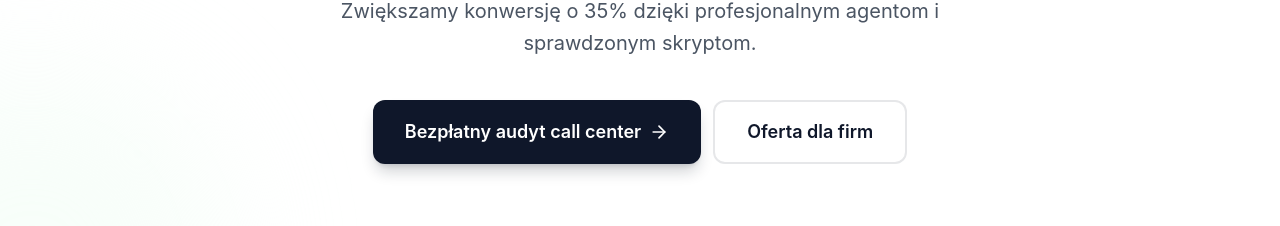
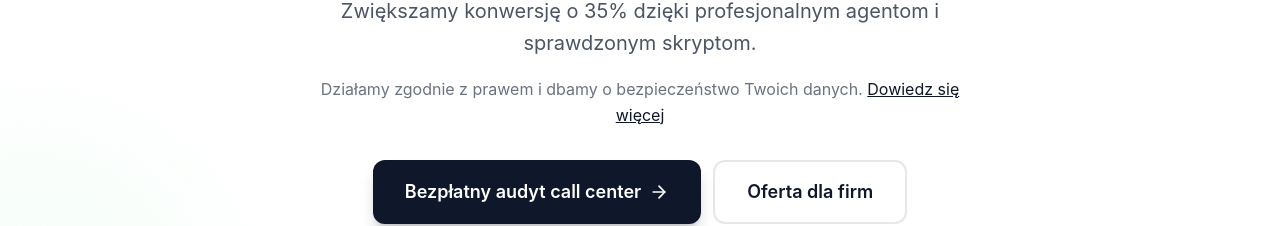
Before and after one commit to selectpilot/selectcentre-v2, a React (Vite) app: page / in a window 1280 px wide. Shown: the part 444-670 px from the top of the page. Built offline with nearby package versions, Linux system fonts and the light colour scheme; no server answers.

Commit message:
Subtelna informacja o bezpieczeństwie danych w sekcji Hero

```diff
--- a/src/components/Hero.jsx
+++ b/src/components/Hero.jsx
@@ -37,9 +37,18 @@ const Hero = () => {
             initial={{ opacity: 0, y: 20 }}
             animate={{ opacity: 1, y: 0 }}
             transition={{ duration: 0.5, delay: 0.2 }}
-            className="text-xl text-gray-600 mb-10 max-w-2xl mx-auto leading-relaxed"
+            className="text-xl text-gray-600 mb-4 max-w-2xl mx-auto leading-relaxed"
           >
             Kompleksowa obsługa telefoniczna z własną bazą leadów. Zwiększamy konwersję o 35% dzięki profesjonalnym agentom i sprawdzonym skryptom.
+          </motion.p>
+          <motion.p
+            initial={{ opacity: 0, y: 20 }}
+            animate={{ opacity: 1, y: 0 }}
+            transition={{ duration: 0.5, delay: 0.25 }}
+            className="text-base text-gray-500 mb-8 max-w-2xl mx-auto leading-relaxed"
+          >
+            Działamy zgodnie z prawem i dbamy o bezpieczeństwo Twoich danych.{' '}
+            <a href="/klauzula-informacyjna" className="text-navy underline hover:text-navy-light transition-colors">Dowiedz się więcej</a>
           </motion.p>
 
           <motion.div
```
